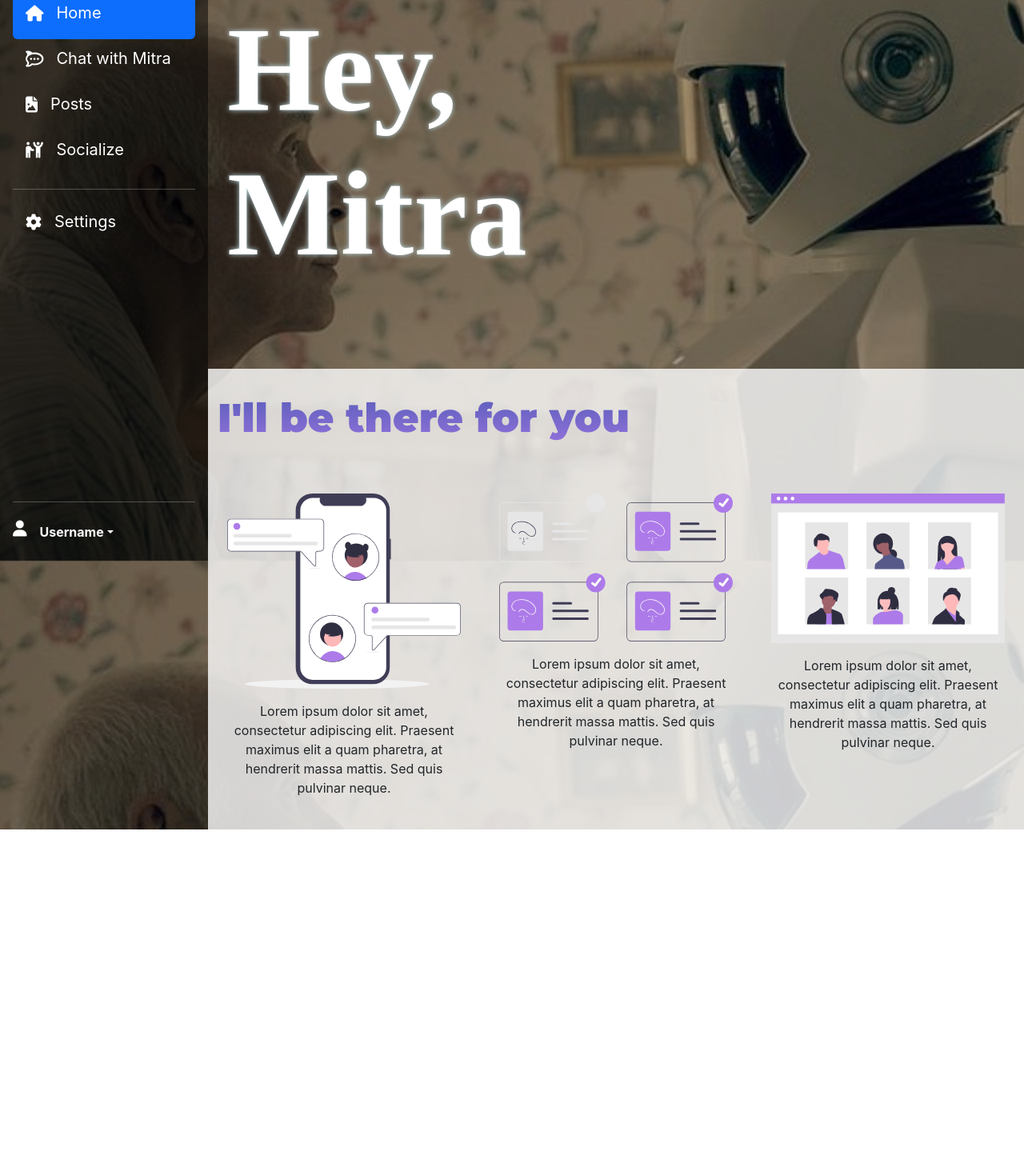
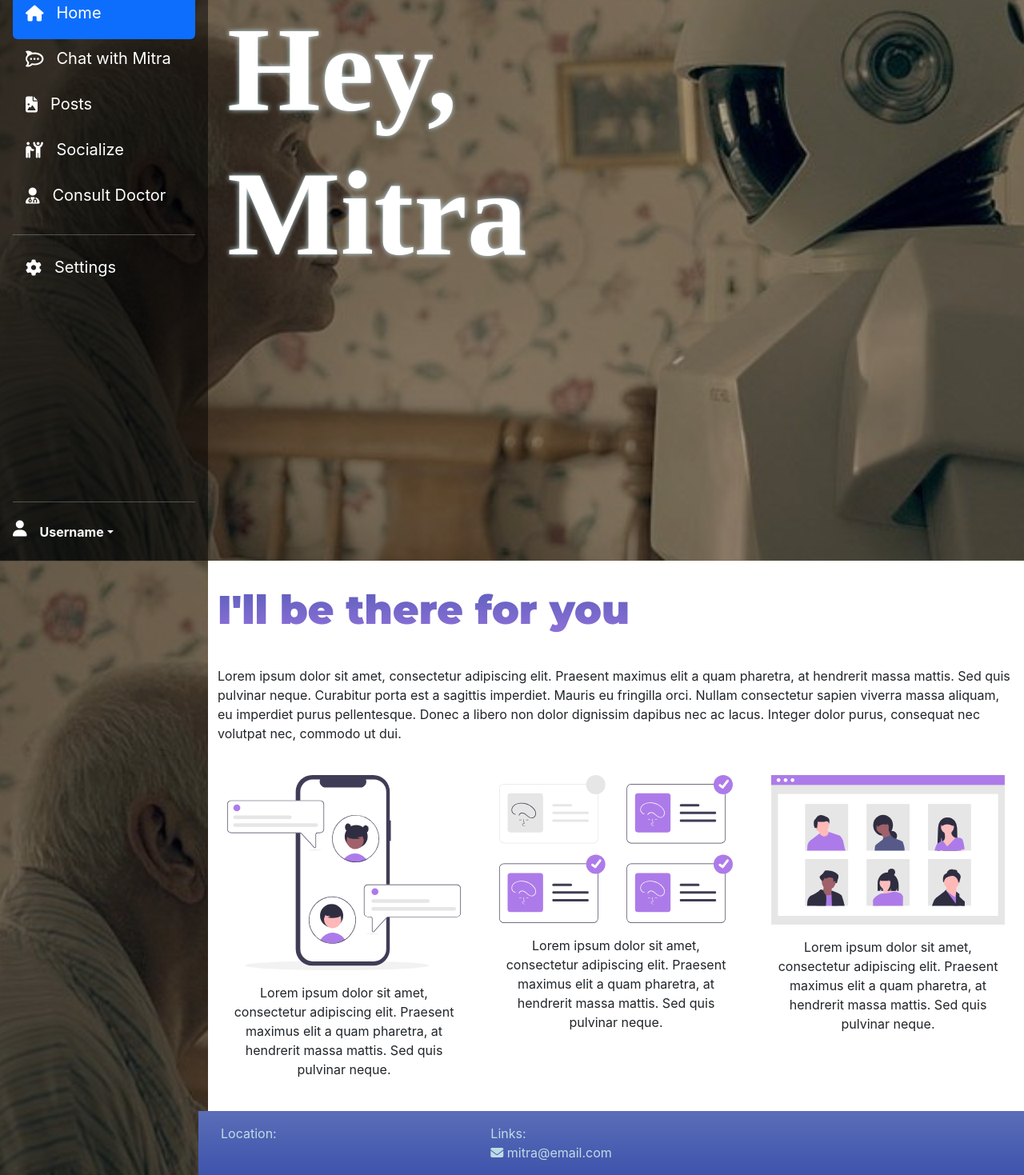
Before and after one commit to raoprer/Mitra-Website, a React (Create React App) app in the folder mitra/: page / in a window 1280 px wide. Shown: the part 99-1568 px from the top of the page at 80% size. Before the commit the page ends 1136 px from the top, so only its background shows below. Built offline with nearby package versions, Linux system fonts and the light colour scheme; a web font is replaced by a local one.

Commit message:
Footer update

```diff
--- a/mitra/src/components/App.css
+++ b/mitra/src/components/App.css
@@ -3,14 +3,18 @@
 }
 
 /* #AD7BE9  #3E54AC #BFDCE5 #EEEEEE*/
-/* #37306B #66347F #9E4784 #D27685 */
 
 .right-pane{
   padding-left: 260px;
 }
 
-.right-pane-white{
+.bg-white{
   background-color: rgba(255, 255, 255, 0.8);
+}
+
+.bg-gradient{
+  color:#BFDCE5 ;
+  background-color: #3E54AC;
 }
 
 .left-pane{
--- a/mitra/src/components/App.js
+++ b/mitra/src/components/App.js
@@ -2,6 +2,7 @@ import React from 'react';
 import './App.css';
 import Sidebar from './Sidebar';
 import HomePage from './HomePage';
+import Footer from './Footer';
 
 function App() {
   return (
--- a/mitra/src/components/Features.js
+++ b/mitra/src/components/Features.js
@@ -6,9 +6,10 @@ import socialize from '../images/socialize.svg';
 const Features = () => {
     return (
         <div>
-            <section className=' right-pane-white container-fluid '>
+            <section className='bg-white container-fluid '>
                 <div className='row'>
-                    <h2>I'll be there for you</h2>
+                    <h2>I'll be there for you</h2><br></br>
+                    <p>Lorem ipsum dolor sit amet, consectetur adipiscing elit. Praesent maximus elit a quam pharetra, at hendrerit massa mattis. Sed quis pulvinar neque. Curabitur porta est a sagittis imperdiet. Mauris eu fringilla orci. Nullam consectetur sapien viverra massa aliquam, eu imperdiet purus pellentesque. Donec a libero non dolor dignissim dapibus nec ac lacus. Integer dolor purus, consequat nec volutpat nec, commodo ut dui.</p><br/>
                 </div>
                 <div className='row'  style={{textAlign:"center"}}>
                     <div className='col-lg-4  p-4'>
--- a/mitra/src/components/Footer.js
+++ b/mitra/src/components/Footer.js
@@ -0,0 +1,29 @@
+import React from 'react';
+
+const Footer = () => {
+    return (
+        <div>
+            <section>
+                <div className='row'>
+                    <div className='bg-gradient'>
+                        <div className='row p-3'>
+                            <div className='col-md-4'>
+                                Location:<br/>
+
+                            </div>
+                            <div className='col-md-4'>
+                                Links:<br/>
+                                <i class="fa-solid fa-envelope"></i> mitra@email.com<br/>
+                            </div>
+                            <div className='col-md-4'>
+
+                            </div>
+                        </div>
+                    </div>
+                </div>
+            </section>
+        </div>
+    )
+}
+
+export default Footer;
--- a/mitra/src/components/HomePage.js
+++ b/mitra/src/components/HomePage.js
@@ -1,16 +1,18 @@
 import React from 'react';
 import Features from './Features';
+import Footer from './Footer';
 
 const HomePage = () => {
     return (
         <div>
             <section class="header">
-                <div class="container-fluid align-items-center justify-content-between right-pane">
+                <div class="container-fluid align-items-center justify-content-between right-pane" style={{minHeight:"100vh"}}>
                     <h1><strong>Hey,<br></br>Mitra</strong></h1>
                 </div>
-            <div className='right-pane'>
-                <Features/>
-            </div>
+                <div className='right-pane'>
+                    <Features/>
+                    <Footer/>
+                </div>
             </section>
             {/* <div id="circle-1" class="rounded-circle position-absolute scale-up-center"></div>
             <div id="circle-2" class="rounded-circle position-absolute scale-up-center delay-2"></div>
--- a/mitra/src/components/Sidebar.js
+++ b/mitra/src/components/Sidebar.js
@@ -34,6 +34,12 @@ const Sidebar = () => {
                   <span className="fs-5">Socialize</span>
                 </a>
               </li>
+              <li>
+                <a href="#" className="nav-link text-white">
+                <i class="fa-solid fa-user-doctor fa-lg icons"></i>
+                  <span className="fs-5">Consult Doctor</span>
+                </a>
+              </li>
               <hr/>
               <li>
                 <a href="#" className="nav-link text-white">
```
